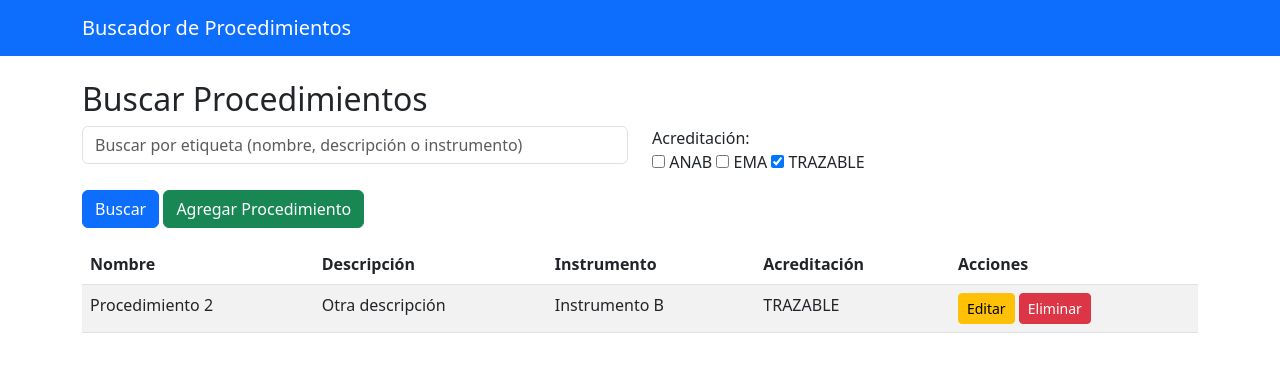
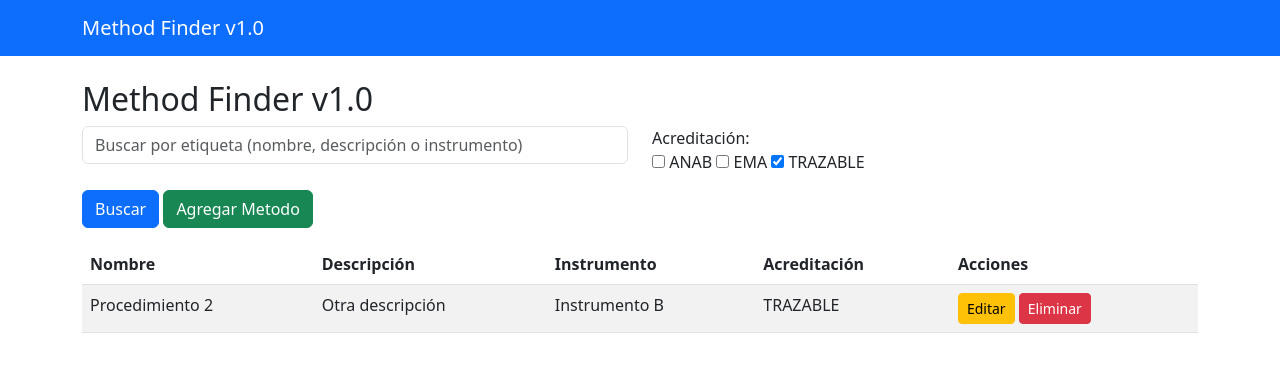
Before and after one commit to theoskar07-hue/Method-Finder-v1.0, a plain HTML site: page index.html in a window 1280 px wide. Drawn offline with nearby package versions, Linux system fonts and the light colour scheme.

Commit message:
Rename 'Buscador de Procedimientos' to 'Method Finder'

```diff
--- a/index.html
+++ b/index.html
@@ -3,17 +3,17 @@
 <head>
     <meta charset="UTF-8">
     <meta name="viewport" content="width=device-width, initial-scale=1.0">
-    <title>Buscador de Procedimientos</title>
+    <title>Method Finder v1.0</title>
     <link href="https://cdn.jsdelivr.net/npm/bootstrap@5.3.0/dist/css/bootstrap.min.css" rel="stylesheet">
 </head>
 <body>
     <nav class="navbar navbar-expand-lg navbar-dark bg-primary">
         <div class="container">
-            <a class="navbar-brand" href="#">Buscador de Procedimientos</a>
+            <a class="navbar-brand" href="#">Method Finder v1.0</a>
         </div>
     </nav>
     <div class="container mt-4">
-        <h2>Buscar Procedimientos</h2>
+        <h2>Method Finder v1.0</h2>
         <div class="row mb-3">
             <div class="col-md-6">
                 <input type="text" id="searchKeyword" class="form-control" placeholder="Buscar por etiqueta (nombre, descripción o instrumento)">
@@ -26,7 +26,7 @@
             </div>
         </div>
         <button class="btn btn-primary mb-3" onclick="filterProcedures()">Buscar</button>
-        <button class="btn btn-success mb-3" data-bs-toggle="modal" data-bs-target="#addModal">Agregar Procedimiento</button>
+        <button class="btn btn-success mb-3" data-bs-toggle="modal" data-bs-target="#addModal">Agregar Metodo</button>
         <table class="table table-striped" id="proceduresTable">
             <thead>
                 <tr>
@@ -45,7 +45,7 @@
         <div class="modal-dialog">
             <div class="modal-content">
                 <div class="modal-header">
-                    <h5 class="modal-title" id="modalTitle">Agregar Procedimiento</h5>
+                    <h5 class="modal-title" id="modalTitle">Agregar Metodo</h5>
                     <button type="button" class="btn-close" data-bs-dismiss="modal"></button>
                 </div>
                 <div class="modal-body">
```
